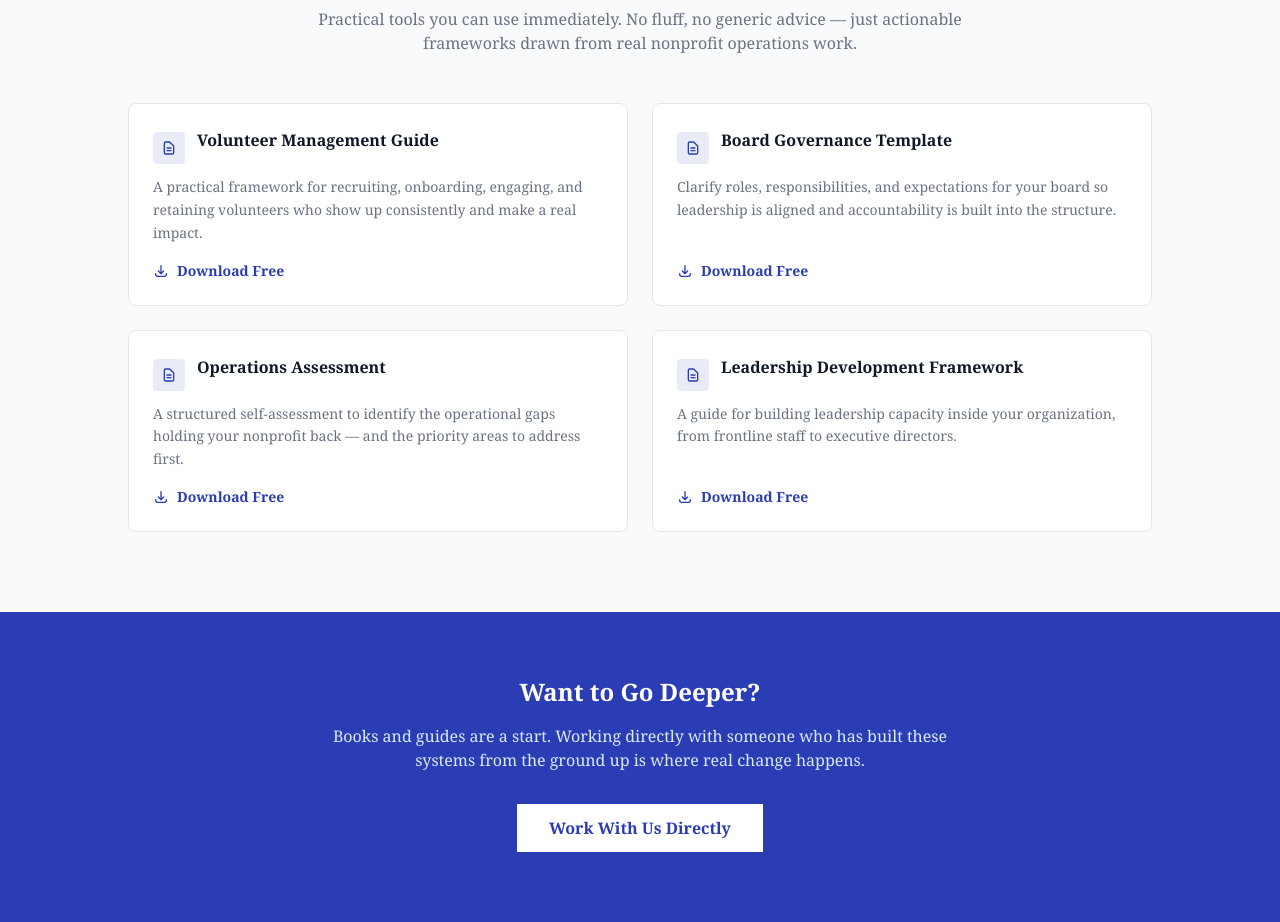
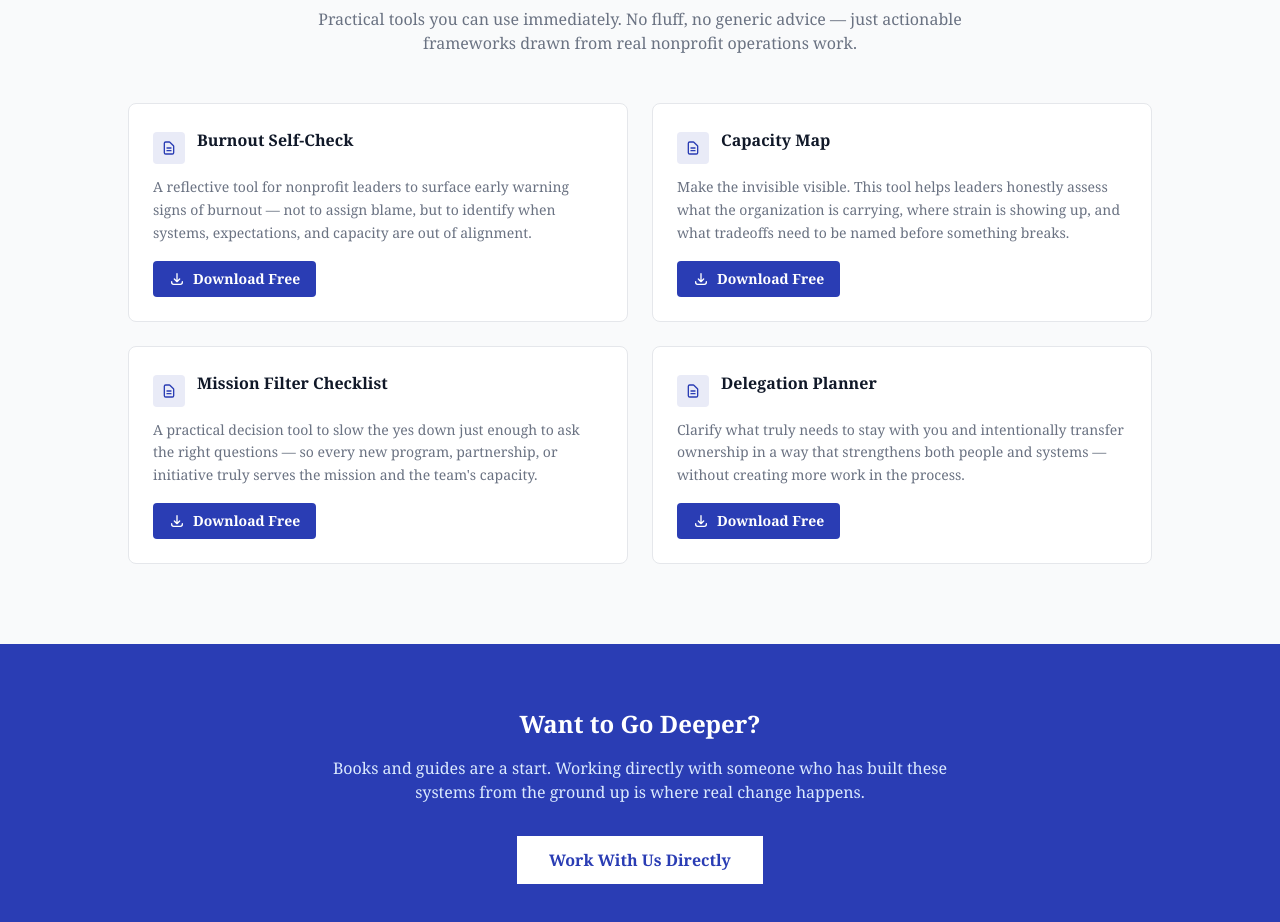
Before and after one commit to Foundations-and-Horizons/Website, a Next.js app: page /education in a window 1280 px wide. Shown: the part 1160-2082 px from the top of the page. Built offline with nearby package versions, Linux system fonts and the light colour scheme.

Commit message:
Add real downloadable guides to Education page with correct titles and descriptions

```diff
--- a/app/(marketing)/education/page.tsx
+++ b/app/(marketing)/education/page.tsx
@@ -7,20 +7,24 @@ export const metadata = {
 
 const guides = [
   {
-    title: "Volunteer Management Guide",
-    desc: "A practical framework for recruiting, onboarding, engaging, and retaining volunteers who show up consistently and make a real impact.",
+    title: "Burnout Self-Check",
+    desc: "A reflective tool for nonprofit leaders to surface early warning signs of burnout — not to assign blame, but to identify when systems, expectations, and capacity are out of alignment.",
+    file: "/pdfs/BurnoutSelfCheck.pdf",
   },
   {
-    title: "Board Governance Template",
-    desc: "Clarify roles, responsibilities, and expectations for your board so leadership is aligned and accountability is built into the structure.",
+    title: "Capacity Map",
+    desc: "Make the invisible visible. This tool helps leaders honestly assess what the organization is carrying, where strain is showing up, and what tradeoffs need to be named before something breaks.",
+    file: "/pdfs/CapacityMap.pdf",
   },
   {
-    title: "Operations Assessment",
-    desc: "A structured self-assessment to identify the operational gaps holding your nonprofit back — and the priority areas to address first.",
+    title: "Mission Filter Checklist",
+    desc: "A practical decision tool to slow the yes down just enough to ask the right questions — so every new program, partnership, or initiative truly serves the mission and the team's capacity.",
+    file: "/pdfs/MissionFilterChecklist.pdf",
   },
   {
-    title: "Leadership Development Framework",
-    desc: "A guide for building leadership capacity inside your organization, from frontline staff to executive directors.",
+    title: "Delegation Planner",
+    desc: "Clarify what truly needs to stay with you and intentionally transfer ownership in a way that strengthens both people and systems — without creating more work in the process.",
+    file: "/pdfs/DelegationPlanner.pdf",
   },
 ];
 
@@ -87,7 +91,7 @@ export default function EducationPage() {
           </div>
           <div className="grid grid-cols-1 md:grid-cols-2 gap-6">
             {guides.map((guide) => (
-              <div key={guide.title} className="bg-white rounded-lg border border-gray-200 p-6 flex flex-col">
+              <div key={guide.title} className="bg-white rounded-lg border border-gray-200 p-6 flex flex-col hover:shadow-md hover:border-blue-200 transition-all duration-200">
                 <div className="flex items-start gap-3 mb-3">
                   <div className="mt-1 w-8 h-8 rounded bg-[#2a3db4]/10 flex items-center justify-center shrink-0">
                     <svg className="w-4 h-4 text-[#2a3db4]" fill="none" stroke="currentColor" viewBox="0 0 24 24">
@@ -98,8 +102,9 @@ export default function EducationPage() {
                 </div>
                 <p className="text-gray-500 text-sm leading-relaxed flex-1 mb-4">{guide.desc}</p>
                 <a
-                  href="#"
-                  className="inline-flex items-center gap-2 text-[#2a3db4] font-semibold text-sm hover:underline"
+                  href={guide.file}
+                  download
+                  className="inline-flex items-center gap-2 text-white bg-[#2a3db4] hover:bg-[#1e2e8a] transition-colors text-sm font-semibold px-4 py-2 rounded self-start"
                 >
                   <svg className="w-4 h-4" fill="none" stroke="currentColor" viewBox="0 0 24 24">
                     <path strokeLinecap="round" strokeLinejoin="round" strokeWidth={2} d="M4 16v1a3 3 0 003 3h10a3 3 0 003-3v-1m-4-4l-4 4m0 0l-4-4m4 4V4" />
```
